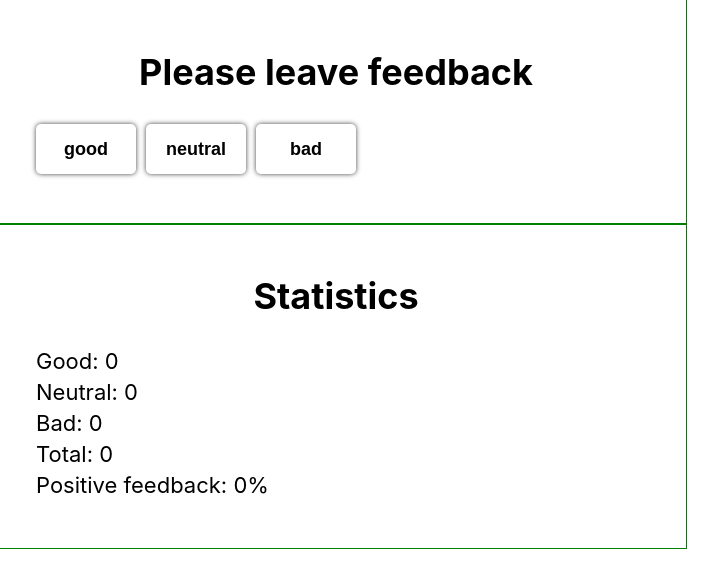
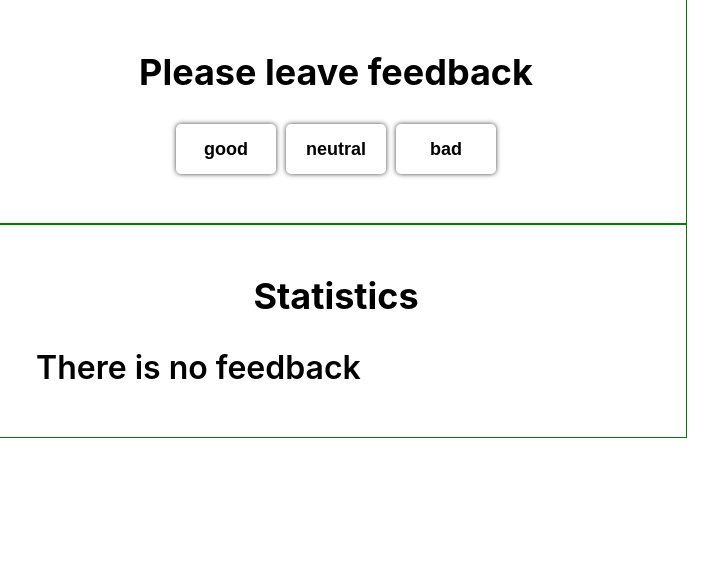
Before and after one commit to YuliiaN/goit-react-hw-02-feedback, a React (Create React App) app: page / in a window 1280 px wide. Shown: the top 588 px of the page, without its empty margins (14-732 px from the left). Built offline with nearby package versions, Linux system fonts and the light colour scheme.

Commit message:
add notification

```diff
--- a/src/components/App.jsx
+++ b/src/components/App.jsx
@@ -2,6 +2,7 @@ import { Component } from 'react';
 import Section from './Section/Section';
 import { FeedbackOptions } from './FeedbackOptions/FeedbackOptions';
 import { Statistics } from './Statistics/Statistics';
+import Notification from './Notification/Notification';
 
 export class App extends Component {
   state = {
@@ -27,6 +28,11 @@ export class App extends Component {
     return percentage;
   };
 
+  checkFeedbackState() {
+    const clicks = Object.values(this.state);
+    return clicks.find(item => item);
+  }
+
   render() {
     return (
       <>
@@ -34,16 +40,20 @@ export class App extends Component {
           <FeedbackOptions
             options={['good', 'neutral', 'bad']}
             onLeaveFeedback={this.handleIncrement}
-          ></FeedbackOptions>
+          />
         </Section>
         <Section title="Statistics">
+          {this.checkFeedbackState() ? (
             <Statistics
               good={this.state.good}
               neutral={this.state.neutral}
               bad={this.state.bad}
               total={this.countTotalFeedback()}
               positivePercentage={this.countPositiveFeedbackPercentage()}
-          ></Statistics>
+            />
+          ) : (
+            <Notification message="There is no feedback" />
+          )}
         </Section>
       </>
     );
--- a/src/components/FeedbackOptions/FeedbackOptions.styled.js
+++ b/src/components/FeedbackOptions/FeedbackOptions.styled.js
@@ -3,6 +3,7 @@ import styled from '@emotion/styled';
 export const FeedbackOptionsList = styled.ul`
   display: flex;
   gap: 10px;
+  justify-content: center;
   align-items: center;
 `;
 
--- /dev/null
+++ b/src/components/Notification/Notification.js
@@ -0,0 +1,7 @@
+import { NotificationStyled } from './Notification.styled';
+
+const Notification = ({ message }) => {
+  return <NotificationStyled>{message}</NotificationStyled>;
+};
+
+export default Notification;
--- /dev/null
+++ b/src/components/Notification/Notification.styled.js
@@ -0,0 +1,6 @@
+import styled from '@emotion/styled';
+
+export const NotificationStyled = styled.p`
+  font-size: 32px;
+  font-weight: 600;
+`;
```
Also changed, not shown: src/components/Statistics/Statistics 3.js (added). Lines whose indentation alone changed are shown as unchanged.
